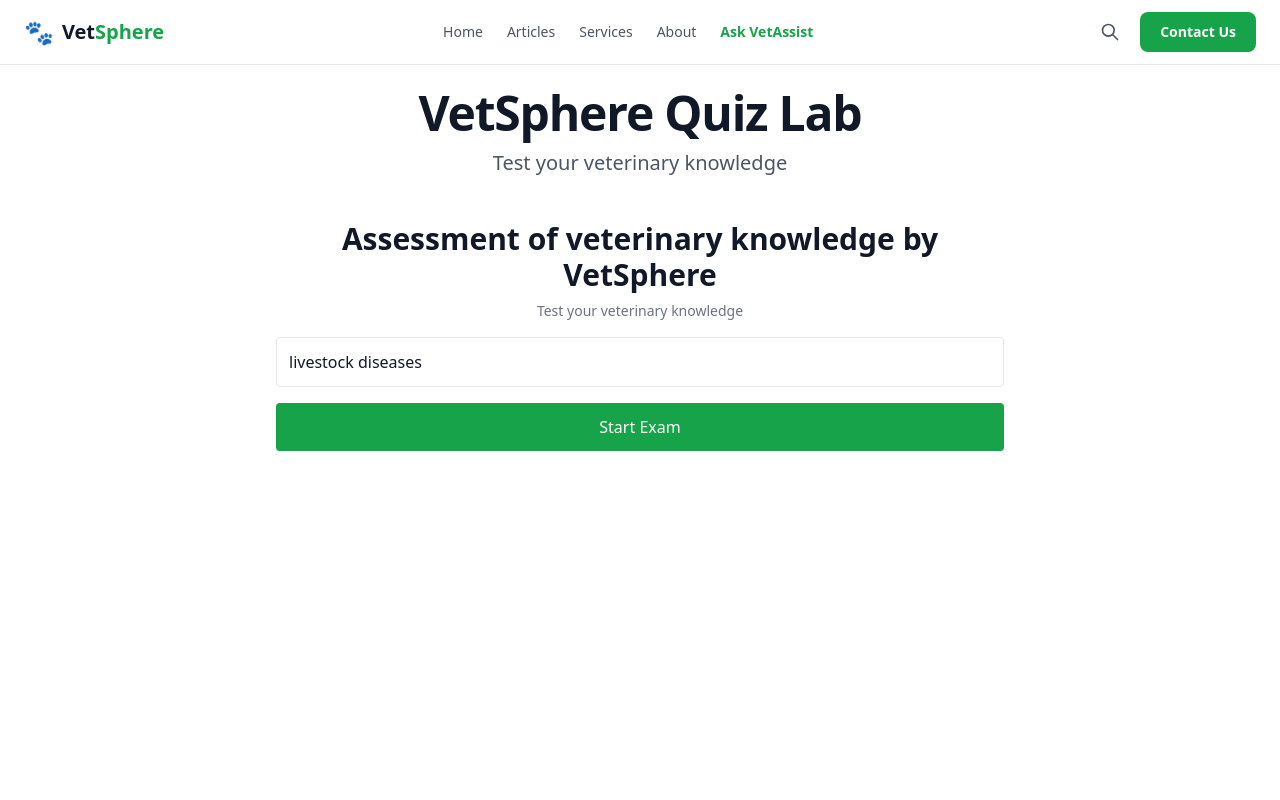
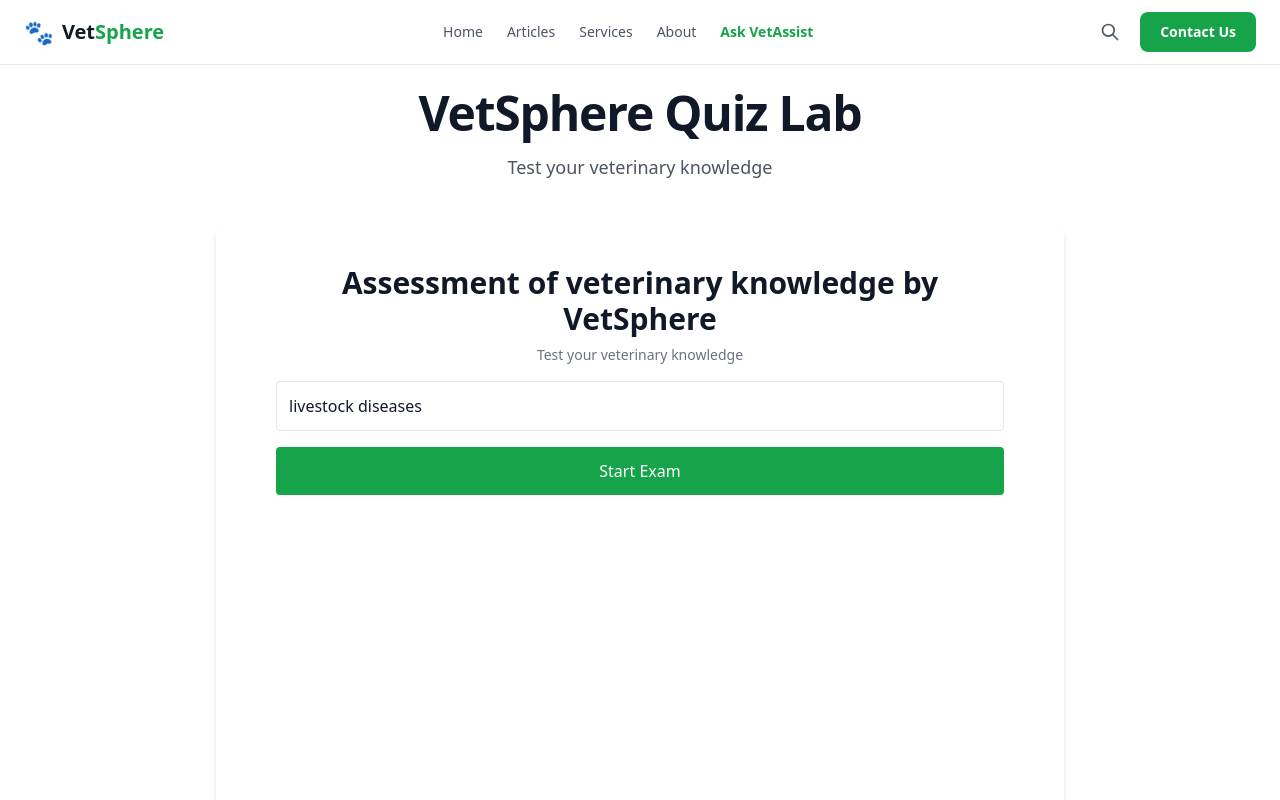
Before and after one commit to mathewschilongo099/VetSphere, a Next.js app: page /quiz in a window 1280 px wide. Shown: the top 800 px of the page. Built offline with nearby package versions, Linux system fonts and the light colour scheme.

Commit message:
Update page.tsx

```diff
--- a/src/app/quiz/page.tsx
+++ b/src/app/quiz/page.tsx
@@ -6,18 +6,20 @@
       <div className="max-w-4xl mx-auto px-6">
 
         {/* HEADER */}
-        <div className="text-center mb-6">
-          <h1 className="text-5xl font-bold tracking-tight text-gray-900 dark:text-white mb-3">
+        <div className="text-center mb-10">
+          <h1 className="text-5xl font-bold tracking-tight text-gray-900 dark:text-white mb-4">
             VetSphere Quiz Lab
           </h1>
 
-          <p className="text-xl text-gray-600 dark:text-gray-400 max-w-md mx-auto">
+          <p className="text-lg text-gray-600 dark:text-gray-400">
             Test your veterinary knowledge
           </p>
         </div>
 
         {/* QUIZ COMPONENT */}
-        <DynamicQuiz />
+        <div className="bg-white dark:bg-gray-900 rounded-2xl shadow-md p-4 md:p-6">
+          <DynamicQuiz />
+        </div>
 
       </div>
     </div>
```
